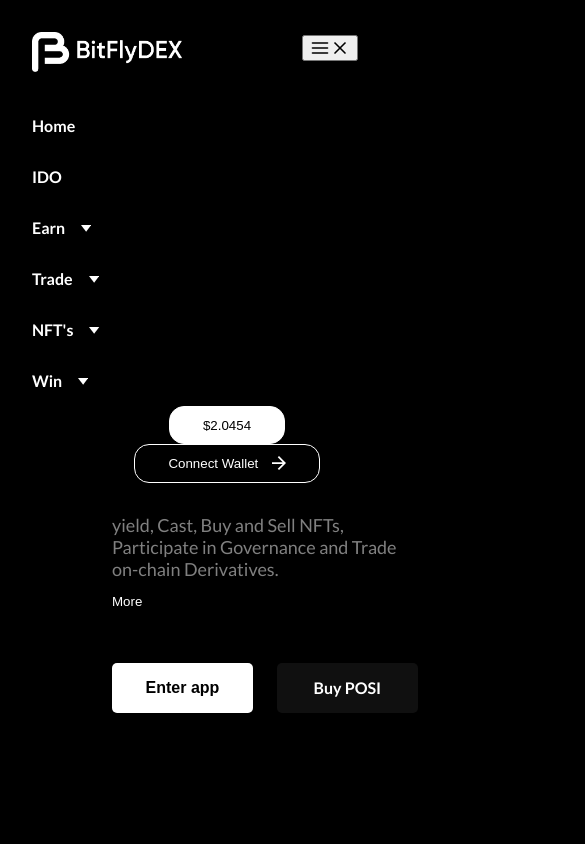
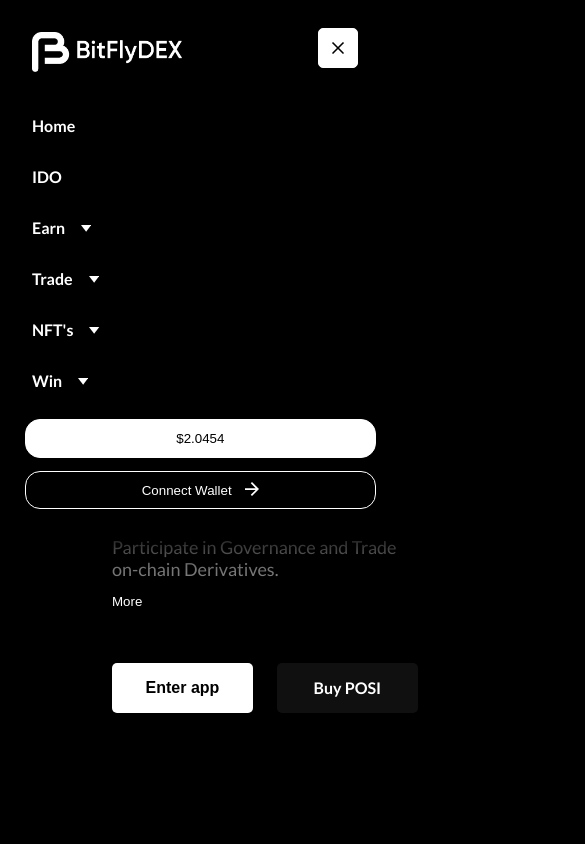
Before and after one commit to MehfoozurRehman/BitFlyDEX, a React (Vite) app: page / in a window 390 px wide. Both pictures are taken after a click on the button 330 px from the left and 47 px from the top of the page. Shown: the top 844 px of the page, 585 px wide, since content can reach past the window. Built offline with nearby package versions, Linux system fonts and the light colour scheme.

Commit message:
header done

```diff
--- a/src/App.jsx
+++ b/src/App.jsx
@@ -7,12 +7,12 @@
 
 export default function App() {
   return (
-    <>
+    <div className="app">
       <Header />
       <Routes>
         <Route path="/" element={<Home />} />
       </Routes>
       <Footer />
-    </>
+    </div>
   );
 }
--- a/src/components/Header.jsx
+++ b/src/components/Header.jsx
@@ -1,4 +1,4 @@
-import React from "react";
+import React, { useEffect, useState } from "react";
 import { Menu, X } from "react-feather";
 import { Link } from "react-router-dom";
 import logo from "../assets/logo.png";
@@ -45,15 +45,40 @@
   );
 }
 export default function Header() {
+  const [isNavOpen, setIsNavOpen] = useState(false);
+  useEffect(() => {
+    if (window.innerWidth <= 1200) {
+      setIsNavOpen(false);
+    } else {
+      setIsNavOpen(true);
+    }
+    window.addEventListener("resize", () => {
+      if (window.innerWidth <= 1200) {
+        setIsNavOpen(false);
+      } else {
+        setIsNavOpen(true);
+      }
+    });
+  }, []);
+
   return (
     <div className="header">
       <a href="#" className="header__logo">
         <img src={logo} alt="logo" className="header__logo__img" />
       </a>
-      <button className="header__menu">
+      <button
+        className="header__menu"
+        onClick={() => {
+          isNavOpen ? setIsNavOpen(false) : setIsNavOpen(true);
+        }}
+      >
+        {isNavOpen ? (
+          <X size={20} color="currentColor" />
+        ) : (
           <Menu size={20} color="currentColor" />
-        <X size={20} color="currentColor" />
+        )}
       </button>
+      {isNavOpen ? (
         <div className="header__nav">
           <NavLink title="Home" to="/" />
           <NavLink title="IDO" to="/" />
@@ -202,6 +227,7 @@
             </svg>
           </button>
         </div>
+      ) : null}
     </div>
   );
 }
--- a/src/styles/global.scss
+++ b/src/styles/global.scss
@@ -17,3 +17,8 @@
   background-color: #000000;
   font-family: "Lato", sans-serif;
 }
+.app {
+  display: flex;
+  flex-direction: column;
+  align-items: center;
+}
--- a/src/styles/header.scss
+++ b/src/styles/header.scss
@@ -20,6 +20,21 @@
 }
 .header__menu {
   display: none;
+  width: 40px;
+  height: 40px;
+  border-radius: 5px;
+  background-color: $white;
+  border: 1px solid $white;
+  padding: 0em;
+  justify-content: center;
+  align-items: center;
+  cursor: pointer;
+  color: $black;
+}
+.header__menu:hover {
+  transition: 300ms ease-in-out;
+  background-color: transparent;
+  color: $white;
 }
 .header__nav {
   display: flex;
@@ -119,6 +134,7 @@
     background-color: $black;
     width: 100%;
     padding-bottom: 2em;
+    box-shadow: 0px 10px 30px rgba(0, 0, 0, 0.9);
   }
   .header__link {
     width: 100%;
@@ -140,4 +156,20 @@
   .header__link__dropdown__entry {
     width: 300px;
   }
+  .header__link__button {
+    margin-right: 0em;
+    margin-left: 0em;
+    margin-top: 1em;
+    width: 50%;
+    justify-content: center;
+  }
 }
+@media (max-width: 700px) {
+  .header__link__button {
+    width: 90%;
+    margin-left: -4em;
+  }
+  .header__link__dropdown__entry {
+    width: 100%;
+  }
+}
```
Lines whose indentation alone changed are shown as unchanged.
